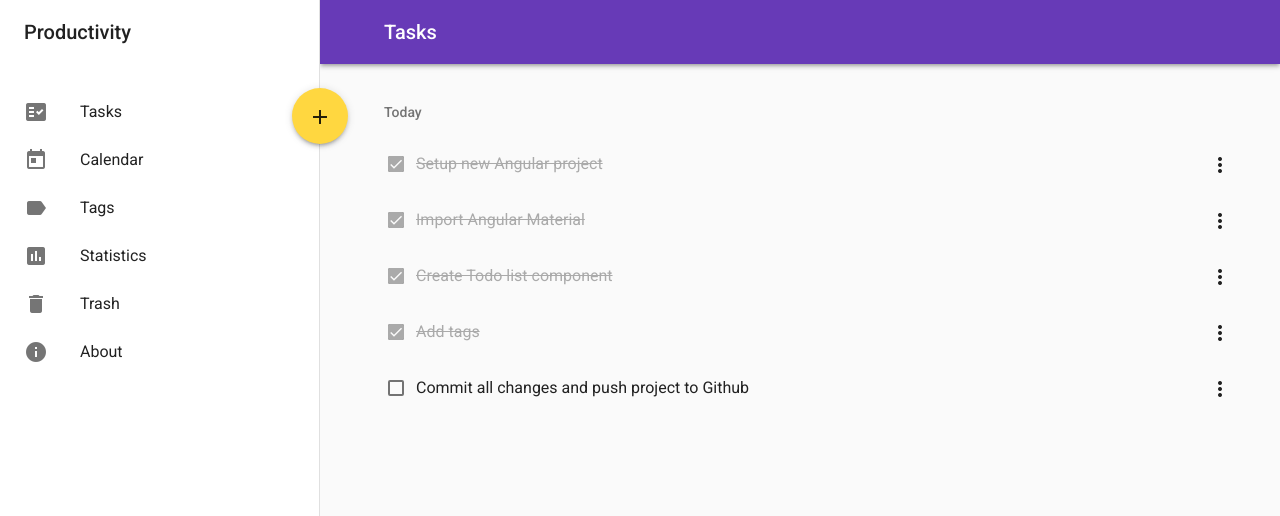
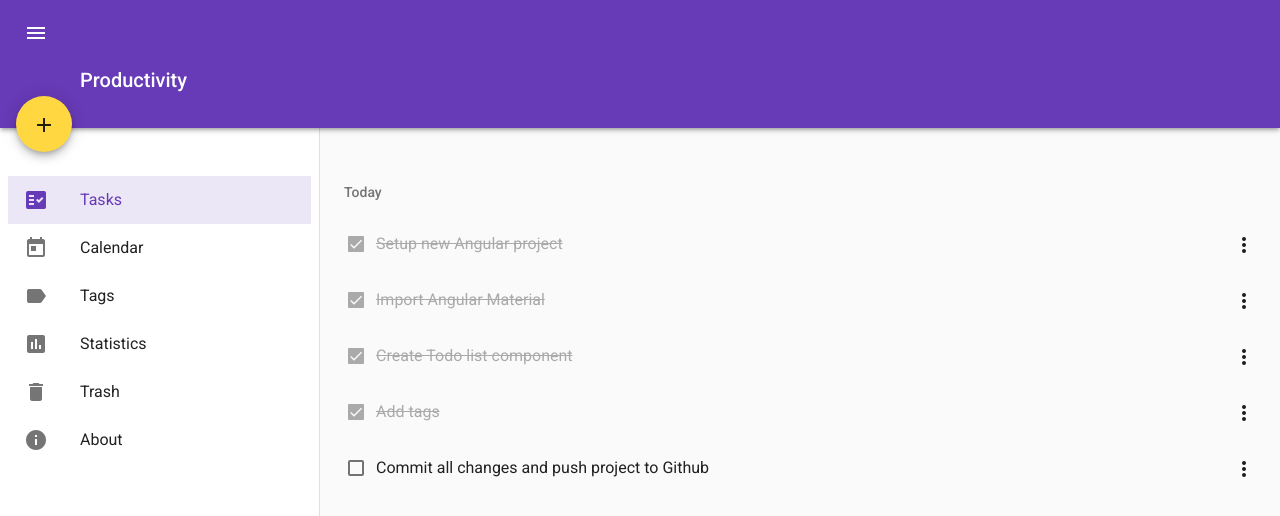
Before and after one commit to boristhuy/todo-list, an Angular app: page /tasks in a window 1280 px wide. Before the commit this address led to /. Shown: the top 516 px of the page. Built offline with nearby package versions, Linux system fonts and the light colour scheme; data requests are answered from the project's data file.

Commit message:
Toolbar layout changes

```diff
--- a/src/app/app.component.html
+++ b/src/app/app.component.html
@@ -1,17 +1,11 @@
+<app-toolbar (menuClick)="toggleSidenav()" *ngIf="viewMode === 'web'"></app-toolbar>
+
 <mat-sidenav-container>
   <mat-sidenav #sidenav [mode]="sidenavMode">
     <app-sidenav></app-sidenav>
   </mat-sidenav>
   <mat-sidenav-content>
-    <app-toolbar (menuClick)="toggleSidenav()"></app-toolbar>
-    <app-todo-list></app-todo-list>
-    <!-- The reason there are two of this button is due to how stacking works in CSS -->
-    <button mat-fab color="accent" class="add_button_handset" (click)="openAddTodoDialog()">
-      <mat-icon>add</mat-icon>
-    </button>
+    <app-toolbar (menuClick)="toggleSidenav()" *ngIf="viewMode === 'handset'"></app-toolbar>
+    <router-outlet></router-outlet>
   </mat-sidenav-content>
 </mat-sidenav-container>
-
-<button mat-fab color="accent" class="add_button_web" (click)="openAddTodoDialog()">
-  <mat-icon>add</mat-icon>
-</button>
--- a/src/app/app.component.scss
+++ b/src/app/app.component.scss
@@ -9,40 +9,17 @@
   width: 256px;
 }
 
-.add_button_handset, .add_button_web {
-  @include mat-elevation(3);
-  position: fixed;
-  z-index: 999;
-}
+@media only screen and (min-width: 960px) {
+  .mat-toolbar {
+    position: relative;
+    z-index: 999;
+  }
 
-.add_button_handset {
-  right: 16px;
-  bottom: 16px;
-}
-
-.add_button_web {
-  display: none;
-}
-
-@media only screen and (min-width: 720px) {
-  .add_button_handset {
-    left: 24px;
-    top: 88px;
-  }
-}
-
-@media only screen and (min-width: 1280px) {
   .mat-sidenav {
     width: 320px;
   }
 
-  .add_button_handset {
-    display: none;
-  }
-
-  .add_button_web {
-    display: block;
-    left: 292px;
-    top: 88px;
+  .mat-sidenav-container {
+    height: calc(100% - 128px);
   }
 }
--- a/src/app/app.component.ts
+++ b/src/app/app.component.ts
@@ -1,57 +1,49 @@
-import {AfterViewInit, Component, ViewChild} from '@angular/core';
+import {AfterViewInit, Component, ViewChild, ViewEncapsulation} from '@angular/core';
 import {MatSidenav} from '@angular/material/sidenav';
 import {BreakpointObserver, Breakpoints} from '@angular/cdk/layout';
-import {AddTodoDialogComponent} from './add-todo-dialog/add-todo-dialog.component';
-import {MatDialog} from '@angular/material/dialog';
 
 @Component({
   selector: 'app-root',
   templateUrl: './app.component.html',
-  styleUrls: ['./app.component.scss']
+  styleUrls: ['./app.component.scss'],
+  encapsulation: ViewEncapsulation.None
 })
 export class AppComponent implements AfterViewInit {
 
   @ViewChild(MatSidenav, {static: true})
   private sidenav: MatSidenav;
 
+  viewMode: 'handset' | 'web' = 'handset';
   sidenavMode: 'over' | 'push' | 'side' = 'over';
 
-  constructor(
-    private dialog: MatDialog,
-    private breakpointObserver: BreakpointObserver
-  ) {
+  constructor(private breakpointObserver: BreakpointObserver) {
   }
 
   ngAfterViewInit(): void {
     this.breakpointObserver.observe([
-      Breakpoints.TabletLandscape,
-      Breakpoints.WebLandscape
+      Breakpoints.Medium,
+      Breakpoints.Large
     ])
     .subscribe(result => {
       if (result.matches) {
-        if (result.breakpoints[Breakpoints.TabletLandscape]) {
-          this.activateTabletLayout();
-        }
-
-        if (result.breakpoints[Breakpoints.WebLandscape]) {
-          this.activateDesktopLayout();
-        }
+        this.activateWebLayout();
       } else {
-        this.sidenavMode = 'over';
-        this.sidenav.close();
+        this.activateHandsetLayout();
       }
     });
   }
 
-  private activateTabletLayout(): void {
+  private activateHandsetLayout(): void {
+    this.viewMode = 'handset';
     this.sidenavMode = 'over';
     this.sidenav.close();
   }
 
-  private activateDesktopLayout(): void {
+  private activateWebLayout(): void {
     // setTimeout is a hack - without it, this throws an
     // ExpressionHasChangedAfterItWasChecked error for some reasons...
     setTimeout(() => {
+      this.viewMode = 'web';
       this.sidenavMode = 'side';
       this.sidenav.open();
     });
@@ -60,10 +52,4 @@ export class AppComponent implements AfterViewInit {
   toggleSidenav(): void {
     this.sidenav.toggle();
   }
-
-  openAddTodoDialog(): void {
-    this.dialog.open(AddTodoDialogComponent, {
-      width: '500px'
-    });
-  }
 }
--- a/src/app/app.module.ts
+++ b/src/app/app.module.ts
@@ -25,7 +25,17 @@ import {EditTodoFormComponent} from './shared/forms/edit-todo-form/edit-todo-for
 import {SidenavComponent} from './sidenav/sidenav.component';
 import {RouterModule} from '@angular/router';
 
-const routes = [];
+const routes = [
+  {
+    path: '',
+    redirectTo: '/tasks',
+    pathMatch: 'full'
+  },
+  {
+    path: 'tasks',
+    component: TodoListComponent
+  }
+];
 
 @NgModule({
   declarations: [
--- a/src/app/sidenav/sidenav.component.html
+++ b/src/app/sidenav/sidenav.component.html
@@ -1,9 +1,8 @@
-<div class="sidenav_title">
-  <h2>Productivity</h2>
-</div>
 <div class="nav_list">
   <mat-nav-list role="list">
-    <a mat-list-item class="nav_item" *ngFor="let item of navigationItems">
+    <a mat-list-item class="nav_item" *ngFor="let item of navigationItems"
+       [routerLink]="item.path"
+       routerLinkActive="active">
       <mat-icon class="nav_item_icon">{{ item.icon }}</mat-icon>
       <span class="nav_item_text">{{ item.label }}</span>
     </a>
--- a/src/app/sidenav/sidenav.component.scss
+++ b/src/app/sidenav/sidenav.component.scss
@@ -1,3 +1,7 @@
+@import '~@angular/material/theming';
+
+@include mat-core();
+
 .sidenav_title {
   display: flex;
   align-items: center;
@@ -19,11 +23,15 @@
   margin-top: 16px;
 }
 
+@media only screen and (min-width: 960px) {
+  .nav_list {
+    margin-top: 40px;
+  }
+}
+
 .nav_item {
   display: flex;
   align-items: center;
-  height: 100%;
-  width: 100%;
 }
 
 .nav_item_icon {
@@ -33,3 +41,15 @@
 .nav_item_text {
   margin-left: 32px;
 }
+
+.nav_item.active {
+
+  & .mat-list-item-content {
+    background-color: #673ab71f;
+  }
+
+  & .nav_item_icon,
+    .nav_item_text {
+    color: mat-color($mat-deep-purple, 500);
+  }
+}
--- a/src/app/sidenav/sidenav.component.ts
+++ b/src/app/sidenav/sidenav.component.ts
@@ -1,4 +1,4 @@
-import {Component, OnInit} from '@angular/core';
+import {Component, OnInit, ViewEncapsulation} from '@angular/core';
 
 interface NavigationItem {
   path: string;
@@ -10,16 +10,41 @@ interface NavigationItem {
   selector: 'app-sidenav',
   templateUrl: './sidenav.component.html',
   styleUrls: ['./sidenav.component.scss'],
+  encapsulation: ViewEncapsulation.None
 })
 export class SidenavComponent implements OnInit {
 
   readonly navigationItems: NavigationItem[] = [
-    { path: 'tasks', label: 'Tasks', icon: 'fact_check' },
-    { path: '', label: 'Calendar', icon: 'today' },
-    { path: '', label: 'Tags', icon: 'label' },
-    { path: '', label: 'Statistics', icon: 'insert_chart' },
-    { path: '', label: 'Trash', icon: 'delete' },
-    { path: '', label: 'About', icon: 'info' }
+    {
+      path: '/tasks',
+      label: 'Tasks',
+      icon: 'fact_check'
+    },
+    {
+      path: '/calendar',
+      label: 'Calendar',
+      icon: 'today'
+    },
+    {
+      path: '/tags',
+      label: 'Tags',
+      icon: 'label'
+    },
+    {
+      path: '/stats',
+      label: 'Statistics',
+      icon: 'insert_chart'
+    },
+    {
+      path: '/trash',
+      label: 'Trash',
+      icon: 'delete'
+    },
+    {
+      path: '/about',
+      label: 'About',
+      icon: 'info'
+    }
   ];
 
   constructor() { }
--- a/src/app/todo-list/todo-list.component.scss
+++ b/src/app/todo-list/todo-list.component.scss
@@ -1,20 +1,6 @@
 .container {
-  margin-top: 16px;
+  margin-top: 40px;
   margin-left: 8px;
-}
-
-@media only screen and (min-width: 720px) {
-  .container {
-    margin-top: 24px;
-    margin-right: 24px;
-    margin-left: 88px;
-  }
-}
-
-@media only screen and (min-width: 1280px) {
-  .container {
-    margin-left: 48px;
-  }
 }
 
 .more_button {
--- a/src/app/toolbar/toolbar.component.html
+++ b/src/app/toolbar/toolbar.component.html
@@ -3,6 +3,22 @@
     <button mat-icon-button class="menu_button" (click)="menuClick.next()">
       <mat-icon>menu</mat-icon>
     </button>
-    <span class="title">Tasks</span>
+  </mat-toolbar-row>
+  <mat-toolbar-row class="title">
+    <span>Productivity</span>
+    <button
+      mat-mini-fab
+      color="accent"
+      class="action_button_handheld"
+      (click)="openAddTodoDialog()">
+      <mat-icon>add</mat-icon>
+    </button>
+    <button
+      mat-fab
+      color="accent"
+      class="action_button_web"
+      (click)="openAddTodoDialog()">
+      <mat-icon>add</mat-icon>
+    </button>
   </mat-toolbar-row>
 </mat-toolbar>
--- a/src/app/toolbar/toolbar.component.scss
+++ b/src/app/toolbar/toolbar.component.scss
@@ -4,18 +4,35 @@
   @include mat-elevation(3);
 }
 
-.title {
-  margin-left: 16px;
+.mat-toolbar-row {
+  position: relative;
 }
 
-@media only screen and (min-width: 720px) {
-  .title {
-    margin-left: 48px;
+.title {
+  padding-left: 80px;
+  align-items: flex-start;
+}
+
+.action_button_handheld {
+  position: absolute;
+  bottom: -16px;
+  left: 24px;
+}
+
+.action_button_web {
+  display: none;
+  position: absolute;
+  bottom: -16px;
+  left: 16px;
+}
+
+@media only screen and (min-width: 600px) {
+  .action_button_handheld {
+    display: none;
+  }
+
+  .action_button_web {
+    display: block;
+    bottom: -24px;
   }
 }
-
-@media only screen and (min-width: 1280px) {
-  .menu_button {
-    display: none;
-  }
-}
--- a/src/app/toolbar/toolbar.component.ts
+++ b/src/app/toolbar/toolbar.component.ts
@@ -1,4 +1,6 @@
 import {Component, EventEmitter, OnInit, Output} from '@angular/core';
+import {MatDialog} from '@angular/material/dialog';
+import {AddTodoDialogComponent} from '../add-todo-dialog/add-todo-dialog.component';
 
 @Component({
   selector: 'app-toolbar',
@@ -10,9 +12,15 @@ export class ToolbarComponent implements OnInit {
   @Output()
   menuClick = new EventEmitter();
 
-  constructor() { }
+  constructor(private dialog: MatDialog) { }
 
   ngOnInit(): void {
   }
 
+  openAddTodoDialog(): void {
+    this.dialog.open(AddTodoDialogComponent, {
+      width: '500px'
+    });
+  }
+
 }
```
